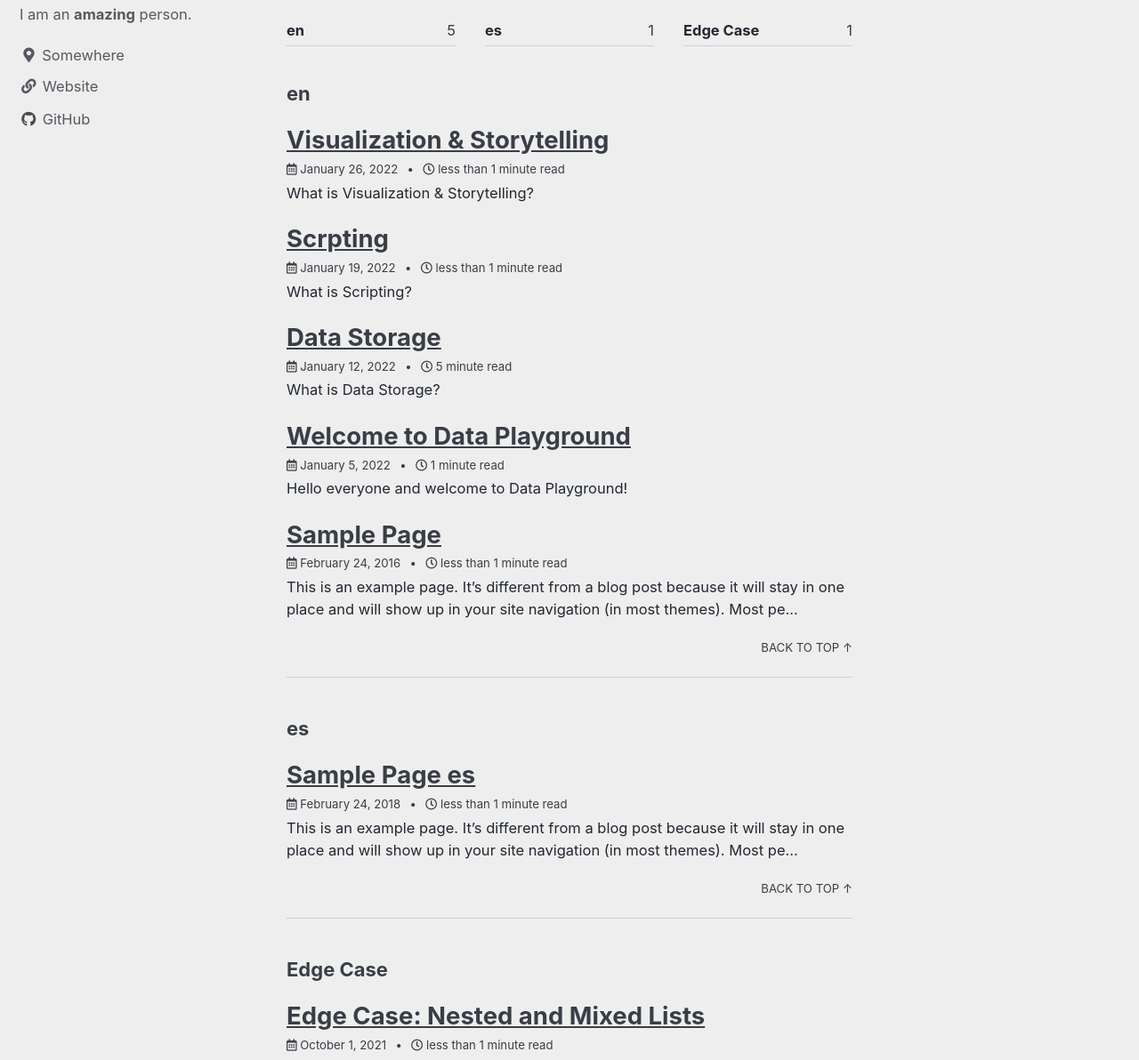
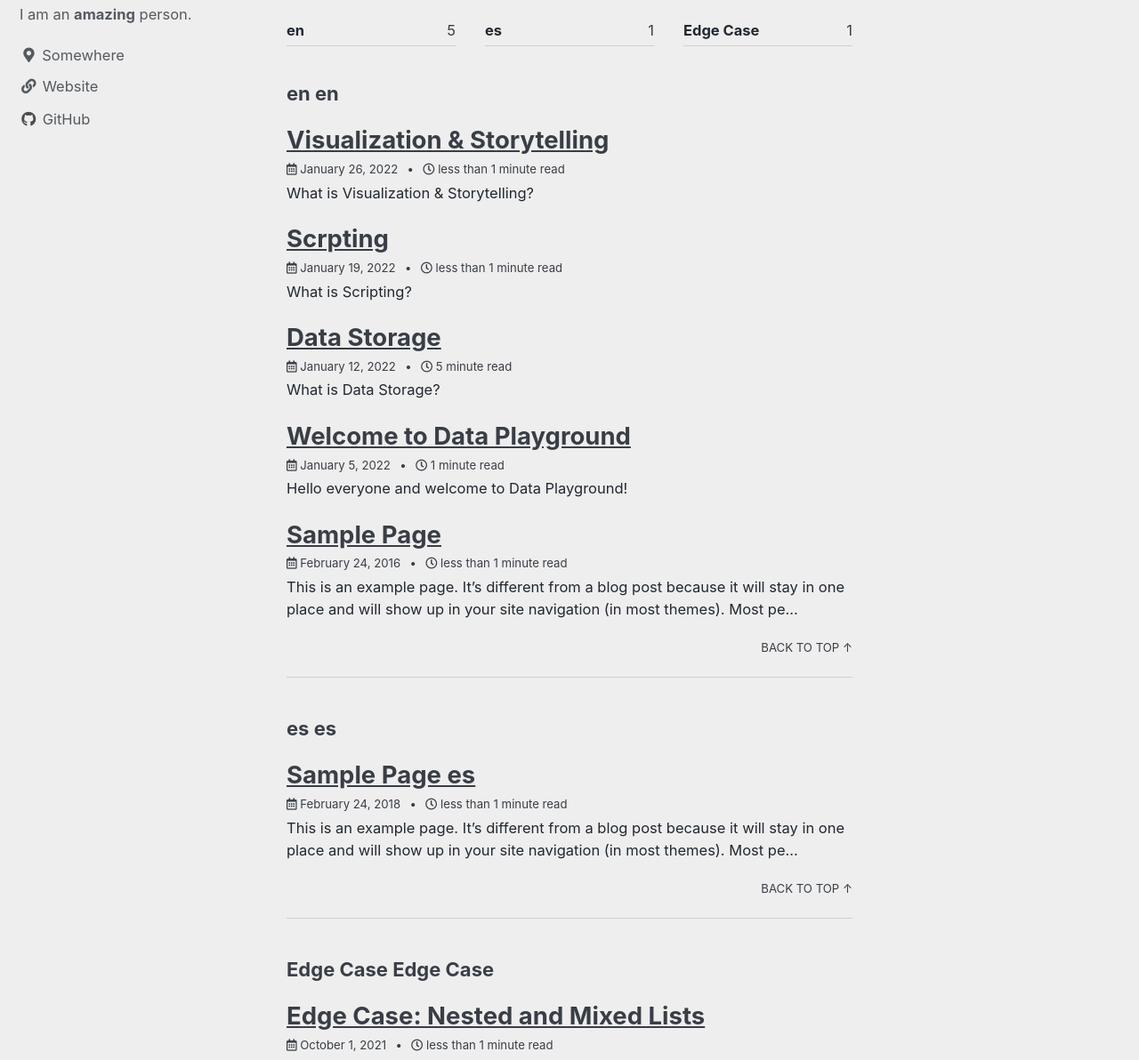
Before and after one commit to data-playground/data-playground.github.io, a Jekyll site: the page built from _pages/category.html, in a window 1280 px wide. Shown: the part 160-1352 px from the top of the page at 89% size. Built offline with Jekyll 4.4.1, drawn with Linux system fonts in a browser that asks for light colours; cached includes are drawn as plain includes; nearby versions of some CDN libraries.

Commit message:
Update category_filter.html

```diff
--- a/_layouts/category_filter.html
+++ b/_layouts/category_filter.html
@@ -30,7 +30,7 @@
   {% for category in site.categories %}
     {% if category[1].size == i %}
       <section id="{{ category[0] | slugify | downcase }}" class="taxonomy__section">
-        <h2 class="archive__subtitle">{{ category[0] }}{{ page.categories }}</h2>
+        <h2 class="archive__subtitle">{{ category[0] }} {{ category[0] == page.categories }}</h2>
         <div class="entries-{{ entries_layout }}">
           {% for post in category.last %}
             {% include archive-single.html type=entries_layout %}
```
